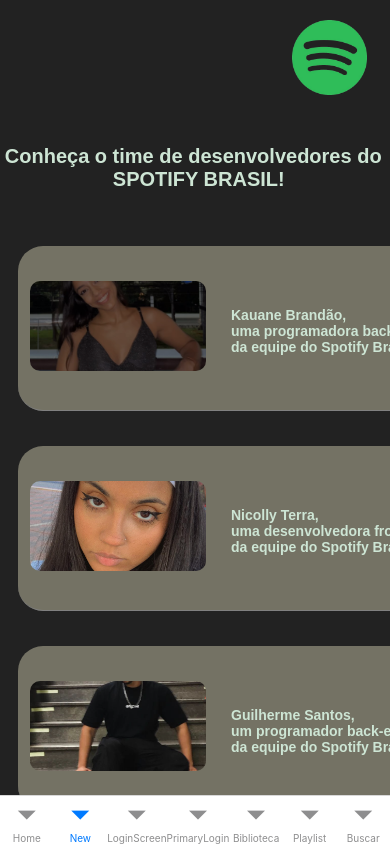
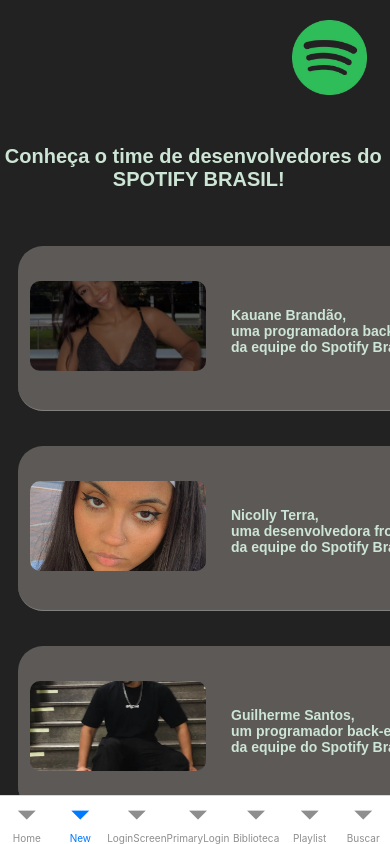
Before and after one commit to Guilherme-S-Mesquita/Projeto-Spotify, a React Native app: screen /New in a window 390 px wide. Built offline with nearby package versions, Linux system fonts and the light colour scheme.

Commit message:
mudei a cor dos cards no new

```diff
--- a/src/screens/New.js
+++ b/src/screens/New.js
@@ -83,7 +83,7 @@ desenvolvedores: {
 // div de fundo
   dev: {
     flex:1,
-    backgroundColor:'#747264',
+    backgroundColor:'#5c5957',
     flexDirection: 'row',
     marginTop: 35,
     borderBottomWidth: '1px',
```
